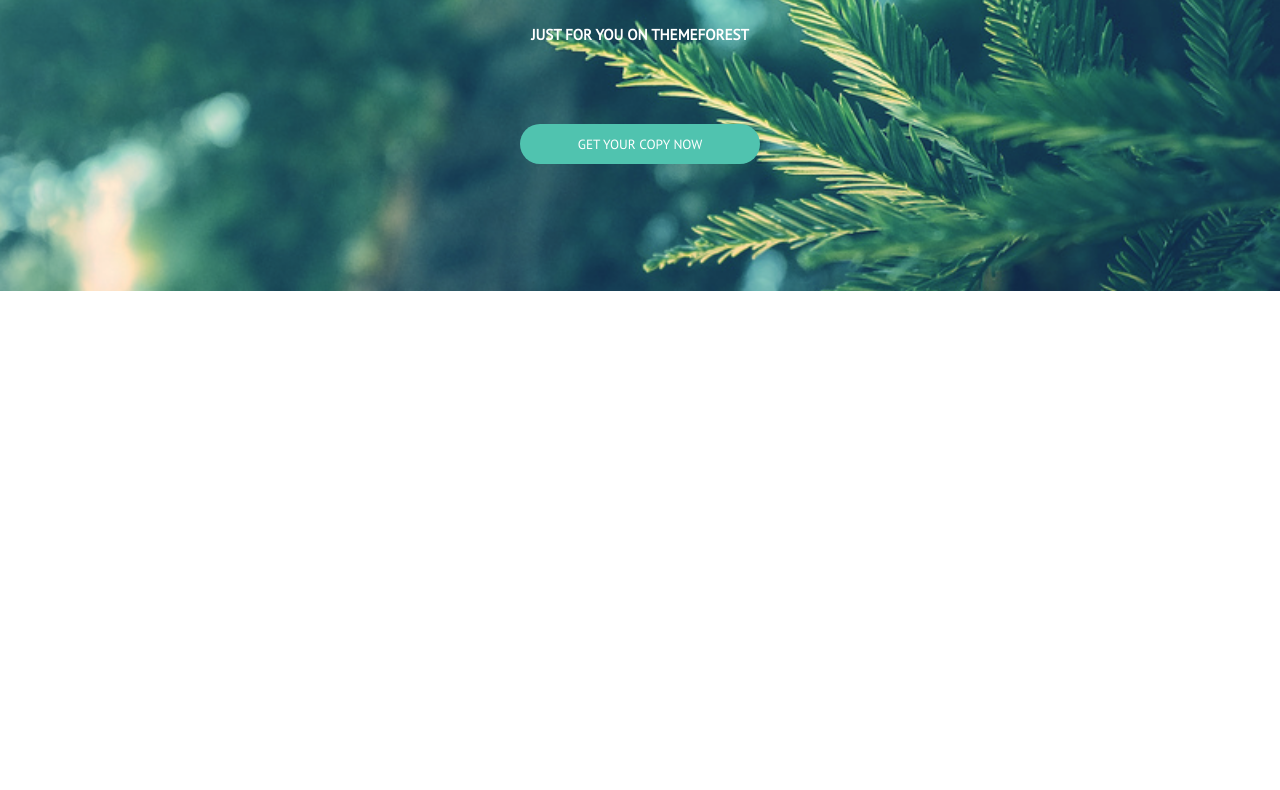
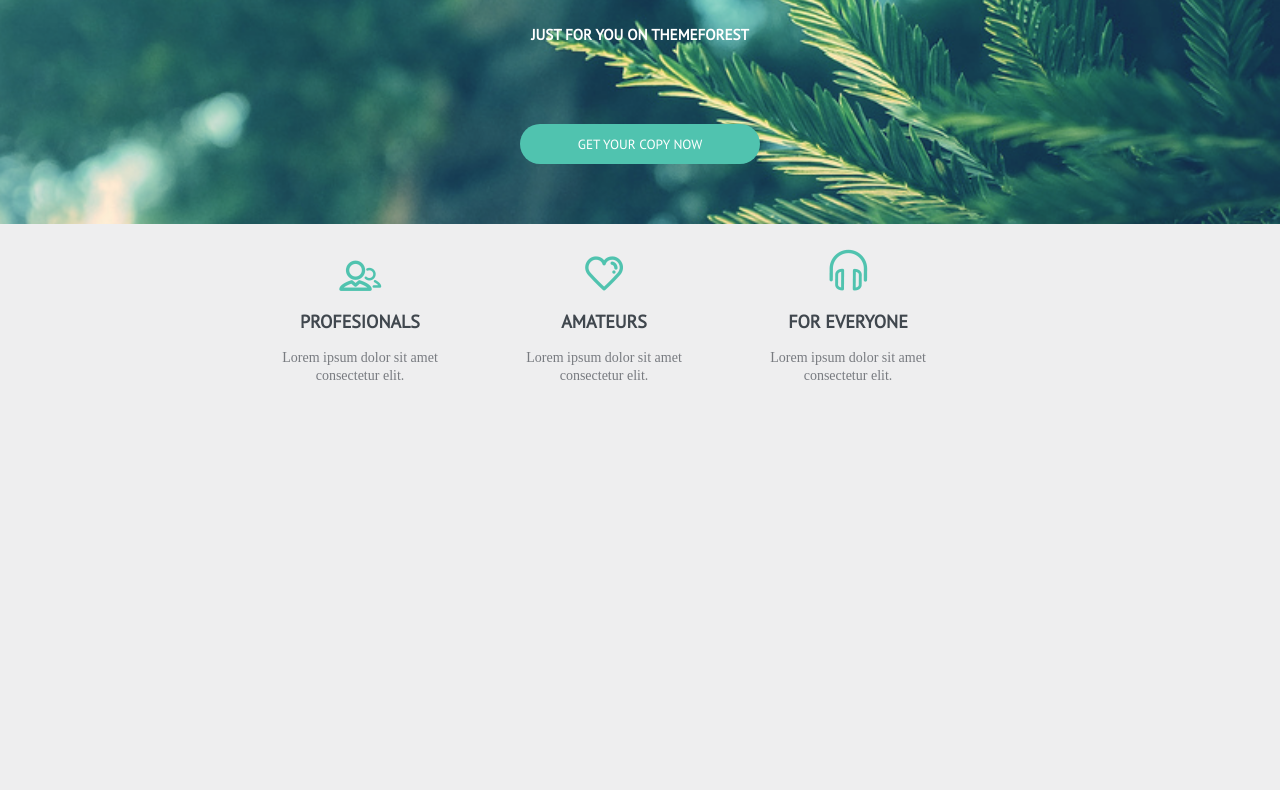
Before and after one commit to herstiusz/elena-theme, a plain HTML site: page index.html in a window 1280 px wide. Shown: the part 299-1089 px from the top of the page. Before the commit the page ends 800 px from the top, so only its background shows below. Drawn offline with nearby package versions, Linux system fonts and the light colour scheme.

Commit message:
adding and styling section 2

```diff
--- a/css/style.css
+++ b/css/style.css
@@ -21,6 +21,7 @@
 .container {
     width: 800px;
     margin: 0 auto;
+
 
 
 }
@@ -68,6 +69,7 @@ p {
     color: rgb(255, 255, 255);
     text-transform: uppercase;
     padding: 20px;
+    /* margines wewnętrzny */
 }
 
 button {
@@ -84,9 +86,35 @@ button {
     color: rgb(255, 255, 255);
     transition: all 0.2s;
 }
-button:hover{
+
+button:hover {
     background-color: #2d9684;
     font-weight: 900;
     transition: all 0.2s;
+}
 
+#second {
+    background-color: #eeeeef;
+    height: 590px;
 }
+
+.col {
+    display: inline-block;
+    width: 30%;
+    text-align: center;
+    padding: 25px 15px;
+}
+
+h3 {
+    font-size: 18px;
+    font-family: 'PT Sans', sans-serif;
+    text-transform: uppercase;
+    color: #40474e;
+    padding: 15px 0;
+}
+
+p2 {
+    font-size: 14px;
+    color: #787b80;
+    padding: 15px 0;
+}
--- a/index.html
+++ b/index.html
@@ -1,5 +1,6 @@
 <!DOCTYPE html>
 <html lang="pl-PL">
+
 <head>
     <meta charset="UTF-8">
     <title>elena-email-psd-theme</title>
@@ -8,6 +9,7 @@
     <link href="https://fonts.googleapis.com/css?family=Ubuntu:700" rel="stylesheet">
     <link href="https://fonts.googleapis.com/css?family=PT+Sans" rel="stylesheet">
 </head>
+
 <body>
     <section id="header">
         <div class="container">
@@ -24,6 +26,29 @@
             <p>JUST FOR YOU ON THEMEFOREST</p>
             <button>get your copy now</button>
         </div>
+        <section id="second">
+            <div class="container">
+                <div class="col1 col">
+                    <img src="img/users-group.png">
+                    <h3>profesionals</h3>
+                    <p2>Lorem ipsum dolor sit amet
+                        <br>consectetur elit.</p2>
+                </div>
+                <div class="col2 col">
+                    <img src="img/heart.png">
+                    <h3>amateurs</h3>
+                    <p2>Lorem ipsum dolor sit amet
+                        <br>consectetur elit.</p2>
+                </div>
+                <div class="col3 col">
+                    <img src="img/headset.png">
+                    <h3>for everyone</h3>
+                    <p2>Lorem ipsum dolor sit amet
+                        <br>consectetur elit.</p2>
+                </div>
+            </div>
+        </section>
     </section>
 </body>
+
 </html>
```
Lines whose indentation alone changed are shown as unchanged.
